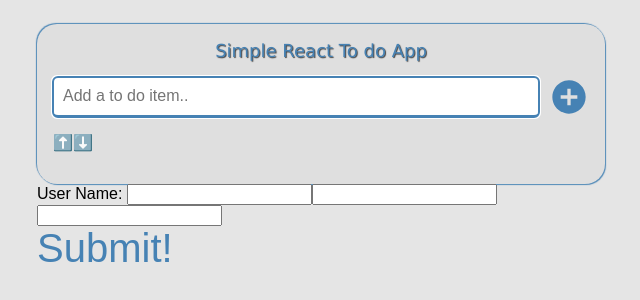
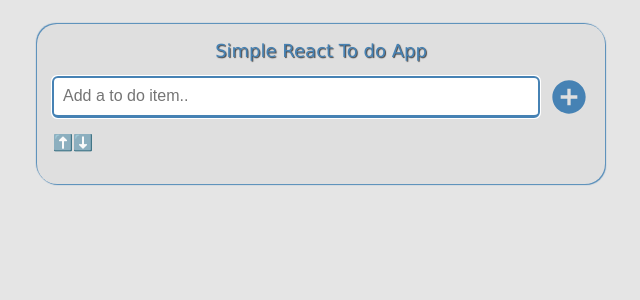
Before and after one commit to Charles274/simple-react-to-do-app, a React (Vite) app: page / in a window 1280 px wide. Shown: the top 300 px of the page, without its empty margins (319-959 px from the left). Built offline with nearby package versions, Linux system fonts and the light colour scheme.

Commit message:
Remove  the router from the main

```diff
--- a/src/App.jsx
+++ b/src/App.jsx
@@ -1,13 +1,11 @@
 import { ToDo } from "./components/To-do";
 import "./components/styles/ListItem.css";
 import "./components/styles/App.css";
-import Form from "./components/Form";
 
 export default function App() {
   return (
     <div className="container">
       <ToDo />
-      <Form />
     </div>
   );
 }
```
